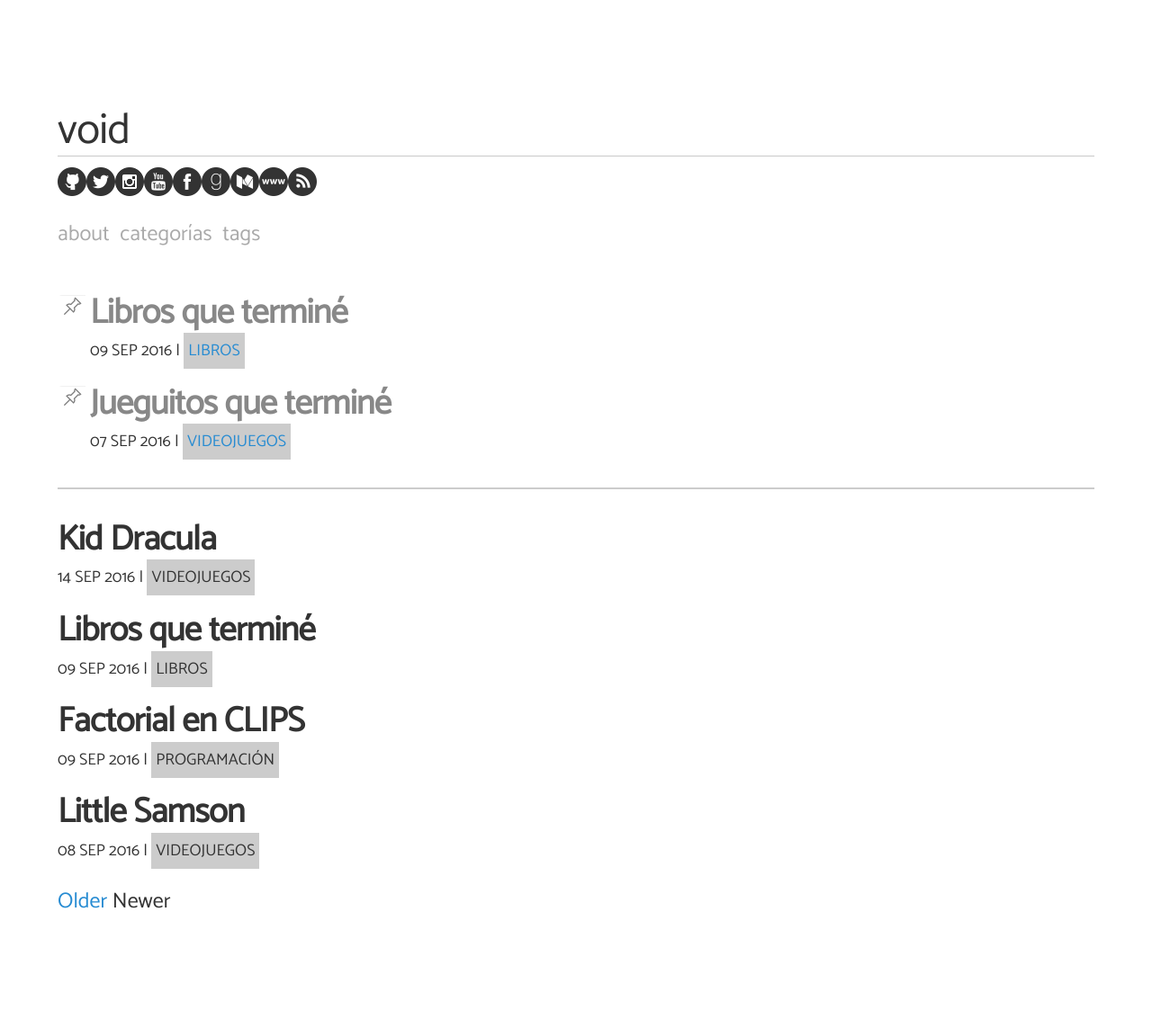
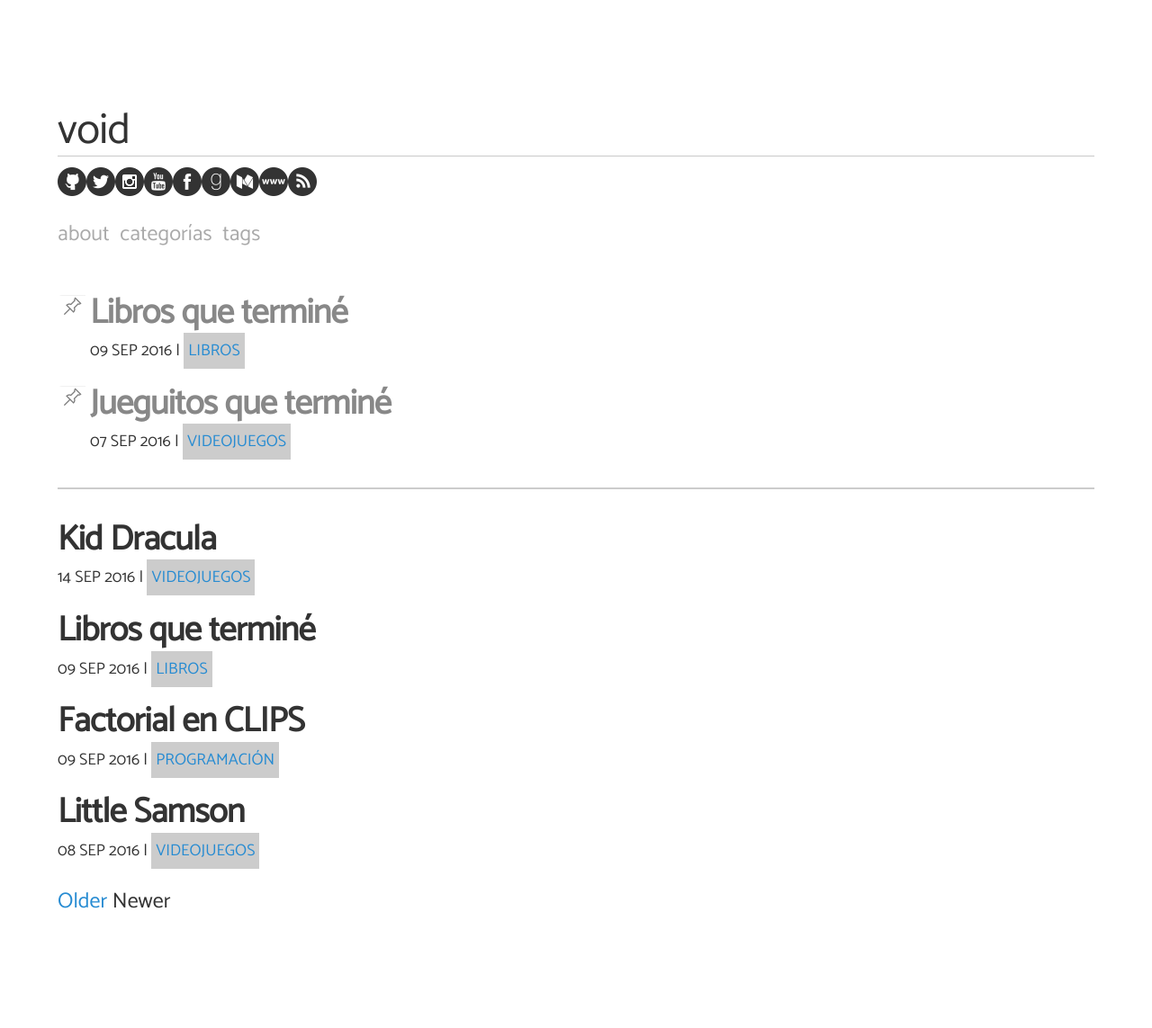
Before and after one commit to angelsimon/angelsimon.github.io, a Jekyll site: the page built from index.html, in a window 1280 px wide. Shown: the whole page at 90% size. Built offline with Jekyll 4.4.1, drawn with Linux system fonts in a browser that asks for light colours; nearby versions of some CDN libraries; the list of posts is cut into pages by our own code.

Commit message:
Update index.html

```diff
--- a/index.html
+++ b/index.html
@@ -50,7 +50,7 @@
     </h2>
     <div class="list-post-date">
       <time>{{ post.date | date_to_string }}</time> |
-			<span class="category">{{ post.category }}</span>
+			<a href="{{ site.baseurl}}/categories#{{ post.category }}" class="category">{{ post.category }}</a>
     </div>
   </div>
   {% endif %}
```
